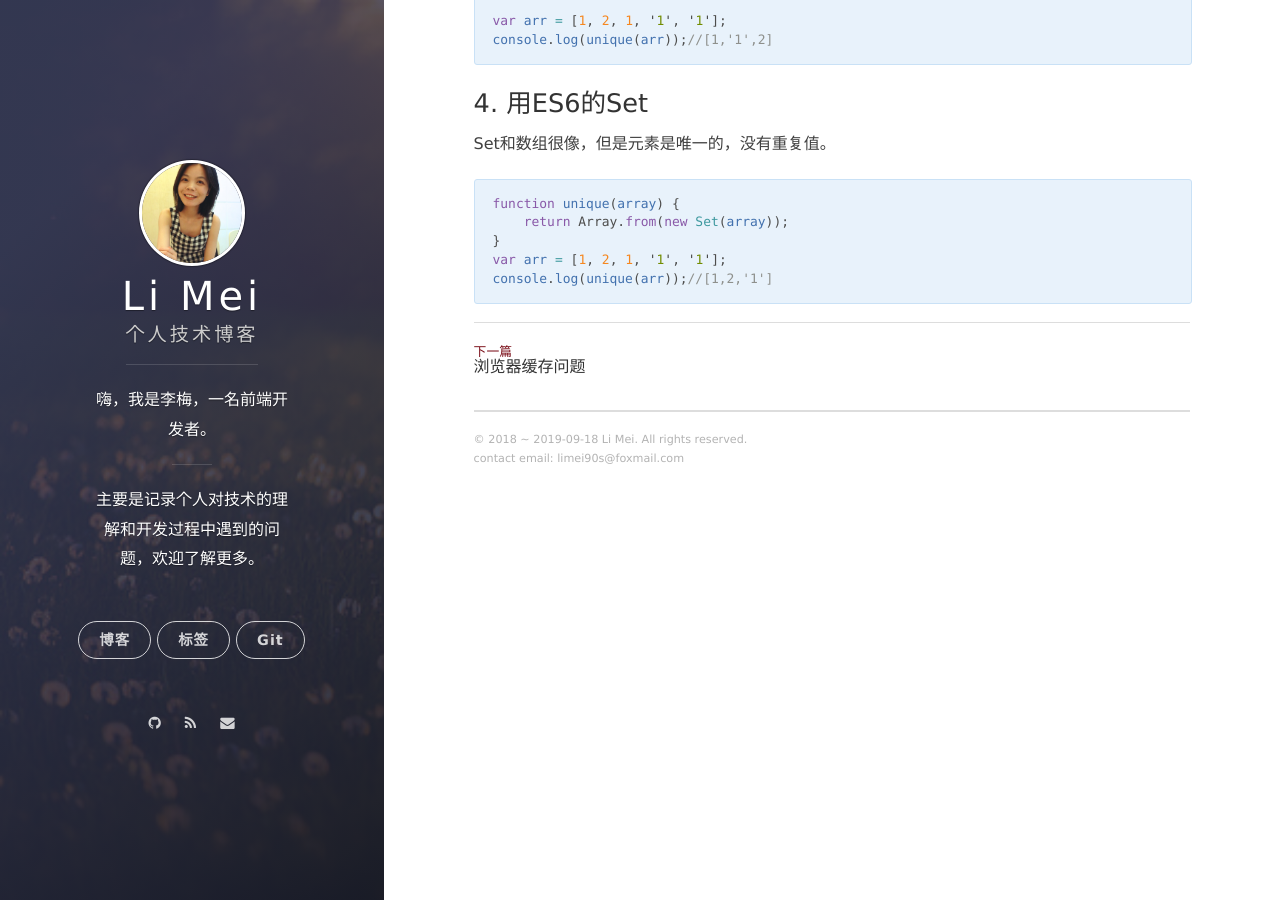
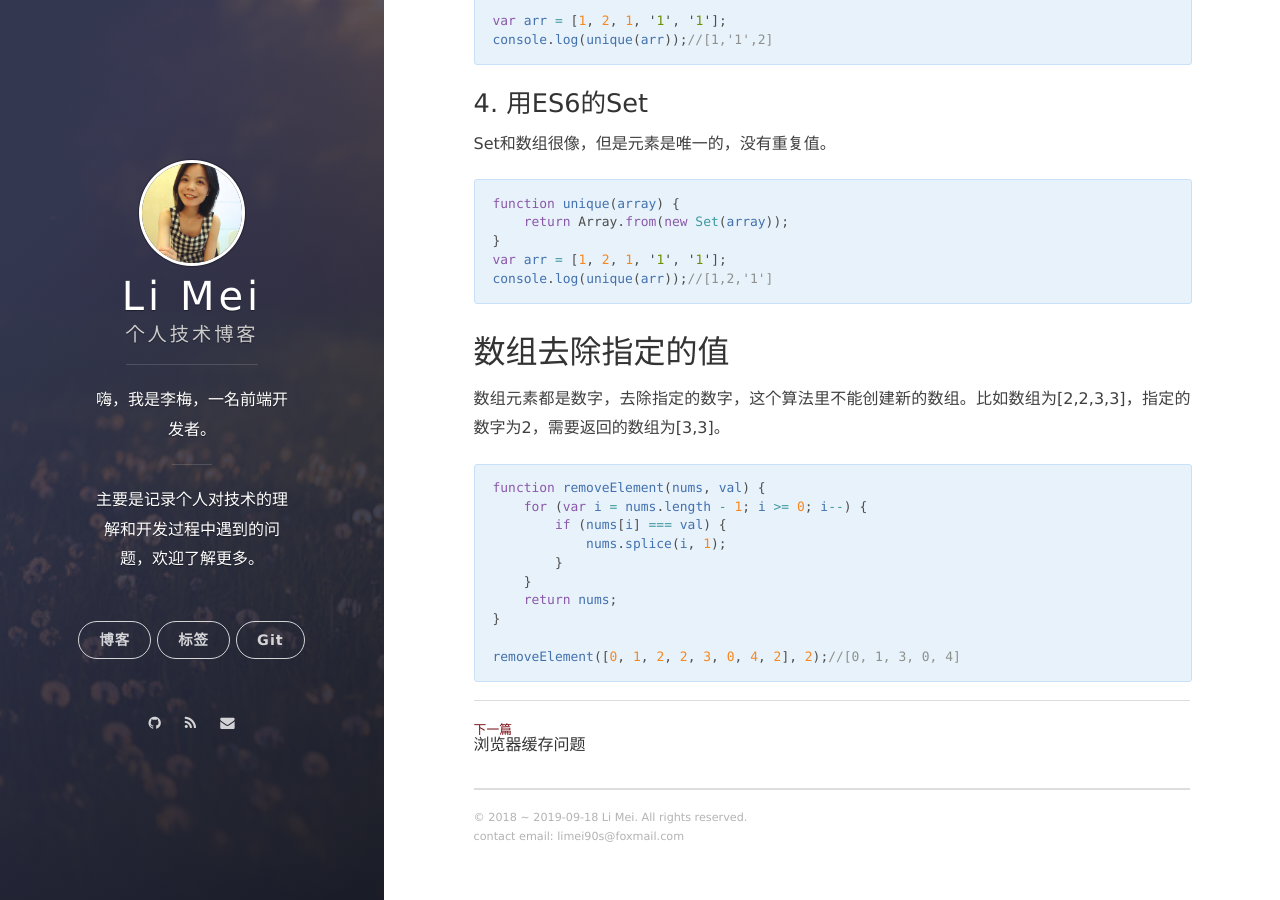
Before and after one commit to LiMeii/LiMeii.github.io, a Jekyll site: the page built from _posts/2018-09-01-js-algorithm01.md, in a window 1280 px wide and 900 px high, scrolled down 1321 px. Built offline with Jekyll 4.4.1, drawn with Linux system fonts in a browser that asks for light colours; nearby versions of some CDN libraries.

Commit message:
add removeelement algorithm

````diff
--- a/_posts/2018-09-01-js-algorithm01.md
+++ b/_posts/2018-09-01-js-algorithm01.md
@@ -74,3 +74,19 @@ function unique(array) {
 var arr = [1, 2, 1, '1', '1'];
 console.log(unique(arr));//[1,2,'1']
 ```
+
+## 数组去除指定的值
+数组元素都是数字，去除指定的数字，这个算法里不能创建新的数组。比如数组为[2,2,3,3]，指定的数字为2，需要返回的数组为[3,3]。
+
+```js
+function removeElement(nums, val) {
+    for (var i = nums.length - 1; i >= 0; i--) {
+        if (nums[i] === val) {
+            nums.splice(i, 1);
+        }
+    }
+    return nums;
+}
+
+removeElement([0, 1, 2, 2, 3, 0, 4, 2], 2);//[0, 1, 3, 0, 4]
+```
````
